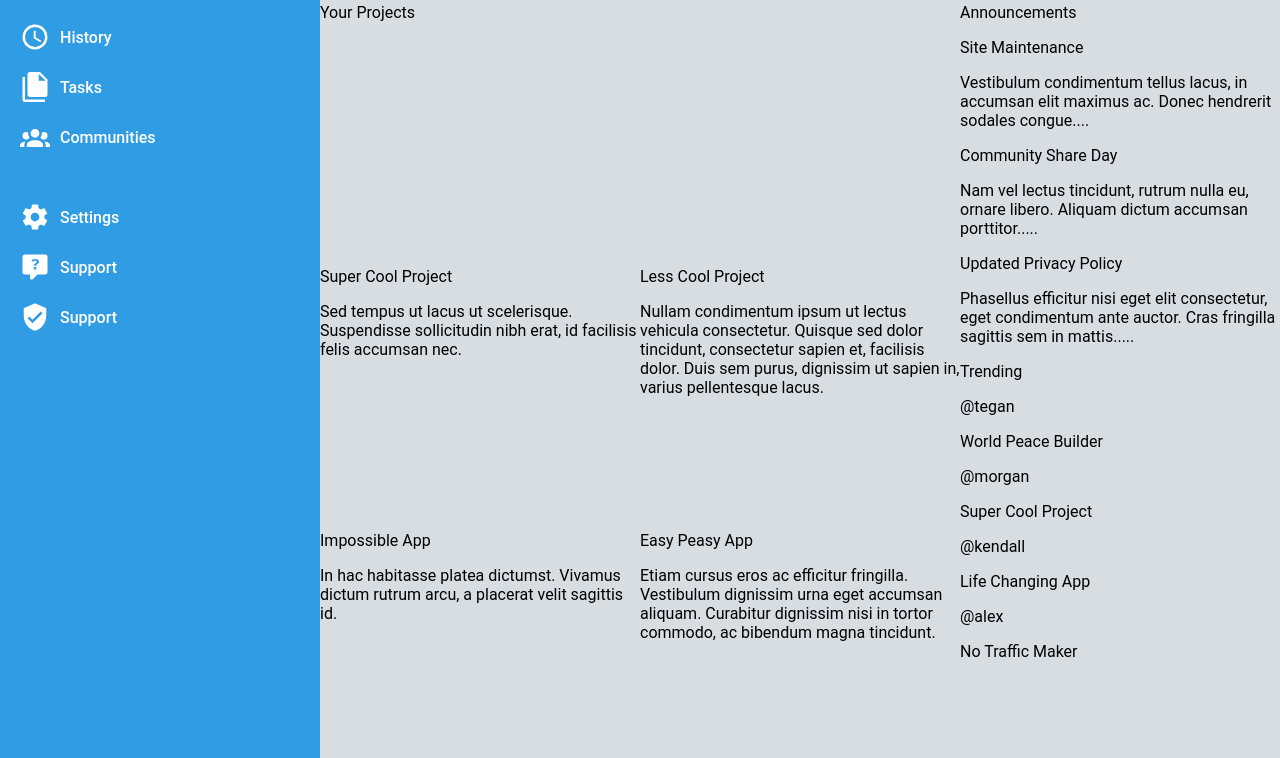
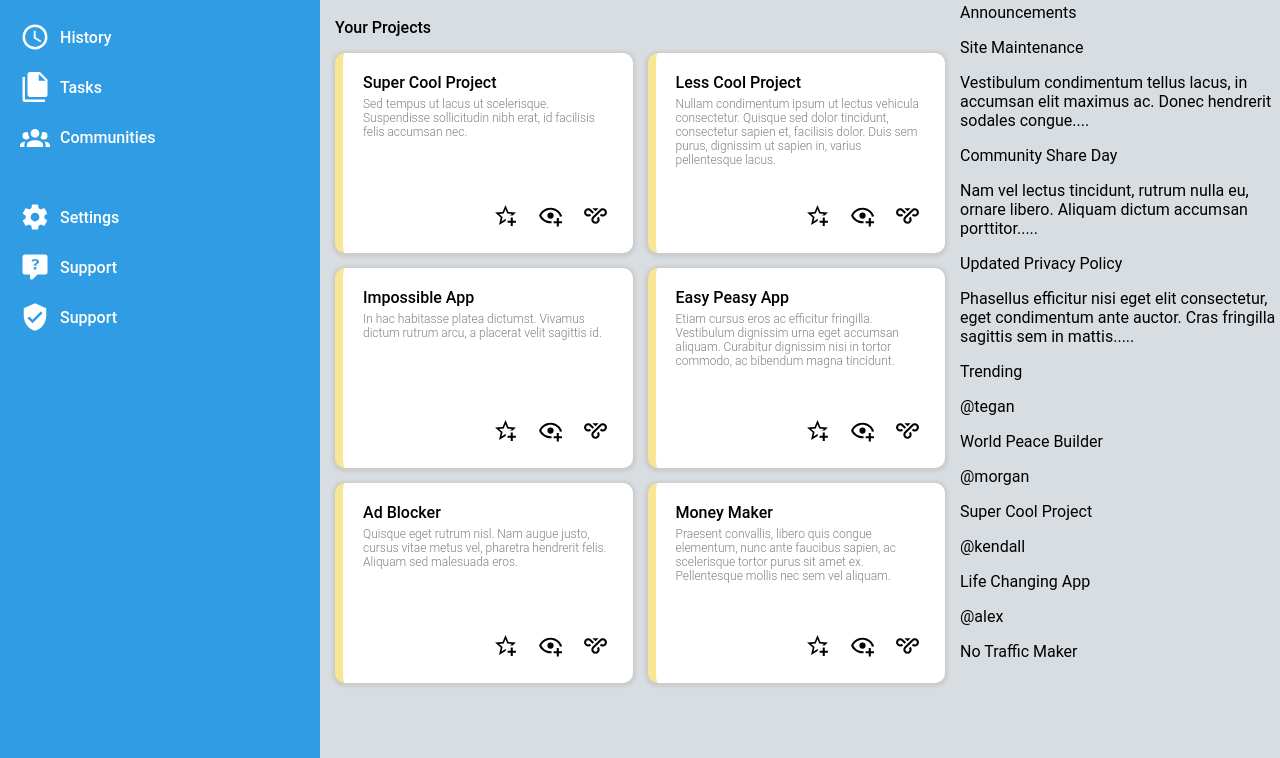
Before and after one commit to GeorginaBeese/Admin-Dashboard, a plain HTML site: page index.html in a window 1280 px wide. Shown: the part 224-982 px from the top of the page. Drawn offline with Linux system fonts and the light colour scheme; a web font is replaced by a local one.

Commit message:
Projects Section grid/flexbox styling

```diff
--- a/index.html
+++ b/index.html
@@ -85,40 +85,83 @@
         </div>
 
         <div class="main-content">
+
             <div class="projects">
 
                 <div class="heading">
                     <p class="title">Your Projects</p>
                 </div>
 
+                <div class="project-cards">
                     <div class="card">
+                        <div class="text">
                             <p class="title">Super Cool Project</p>
-                    <p>Sed tempus ut lacus ut scelerisque. Suspendisse sollicitudin nibh erat, id facilisis felis accumsan nec.</p>
+                            <p class="description">Sed tempus ut lacus ut scelerisque. Suspendisse sollicitudin nibh erat, id facilisis felis accumsan nec.</p>
+                        </div>
+                        <div class="icons">
+                            <img src = "icons/star.svg" alt="Star Icon"/>
+                            <img src = "icons/eye.svg" alt="Eye Icon"/>
+                            <img src = "icons/swirl.svg" alt="Swirl Icon"/>
+                        </div>
                     </div>
 
                     <div class="card">
+                        <div class="text">
                             <p class="title">Less Cool Project</p>
-                    <p>Nullam condimentum ipsum ut lectus vehicula consectetur. Quisque sed dolor tincidunt, consectetur sapien et, facilisis dolor. Duis sem purus, dignissim ut sapien in, varius pellentesque lacus.</p>
+                            <p class="description">Nullam condimentum ipsum ut lectus vehicula consectetur. Quisque sed dolor tincidunt, consectetur sapien et, facilisis dolor. Duis sem purus, dignissim ut sapien in, varius pellentesque lacus.</p>
+                        </div>
+                        <div class="icons">
+                            <img src = "icons/star.svg" alt="Star Icon"/>
+                            <img src = "icons/eye.svg" alt="Eye Icon"/>
+                            <img src = "icons/swirl.svg" alt="Swirl Icon"/>
+                        </div>                    </div>
+
+                    <div class="card">
+                        <div class="text">
+                            <p class="title">Impossible App</p>
+                            <p class="description">In hac habitasse platea dictumst. Vivamus dictum rutrum arcu, a placerat velit sagittis id.</p>
+                        </div>
+                        <div class="icons">
+                            <img src = "icons/star.svg" alt="Star Icon"/>
+                            <img src = "icons/eye.svg" alt="Eye Icon"/>
+                            <img src = "icons/swirl.svg" alt="Swirl Icon"/>
+                        </div>                    </div>
+
+                    <div class="card">
+                        <div class="text">
+                            <p class="title">Easy Peasy App</p>
+                            <p class="description">Etiam cursus eros ac efficitur fringilla. Vestibulum dignissim urna eget accumsan aliquam. Curabitur dignissim nisi in tortor commodo, ac bibendum magna tincidunt.</p>
+                        </div>
+                        <div class="icons">
+                            <img src = "icons/star.svg" alt="Star Icon"/>
+                            <img src = "icons/eye.svg" alt="Eye Icon"/>
+                            <img src = "icons/swirl.svg" alt="Swirl Icon"/>
+                        </div>
                     </div>
 
                     <div class="card">
-                    <p class="title">Impossible App</p>
-                    <p>In hac habitasse platea dictumst. Vivamus dictum rutrum arcu, a placerat velit sagittis id.</p>
+                        <div class="text">
+                            <p class="title">Ad Blocker</p>
+                            <p class="description">Quisque eget rutrum nisl. Nam augue justo, cursus vitae metus vel, pharetra hendrerit felis. Aliquam sed malesuada eros.</p>
+                        </div>
+                        <div class="icons">
+                            <img src = "icons/star.svg" alt="Star Icon"/>
+                            <img src = "icons/eye.svg" alt="Eye Icon"/>
+                            <img src = "icons/swirl.svg" alt="Swirl Icon"/>
+                        </div>
                     </div>
 
                     <div class="card">
-                    <p class="title">Easy Peasy App</p>
-                    <p>Etiam cursus eros ac efficitur fringilla. Vestibulum dignissim urna eget accumsan aliquam. Curabitur dignissim nisi in tortor commodo, ac bibendum magna tincidunt.</p>
+                        <div class="text">
+                            <p class="title">Money Maker</p>
+                            <p class="description">Praesent convallis, libero quis congue elementum, nunc ante faucibus sapien, ac scelerisque tortor purus sit amet ex. Pellentesque mollis nec sem vel aliquam.</p>
                         </div>
-
-                <div class="card">
-                    <p class="title">Ad Blocker</p>
-                    <p>Quisque eget rutrum nisl. Nam augue justo, cursus vitae metus vel, pharetra hendrerit felis. Aliquam sed malesuada eros.</p>
+                        <div class="icons">
+                            <img src = "icons/star.svg" alt="Star Icon"/>
+                            <img src = "icons/eye.svg" alt="Eye Icon"/>
+                            <img src = "icons/swirl.svg" alt="Swirl Icon"/>
                         </div>
-
-                <div class="card">
-                    <p class="title">Money Maker</p>
-                    <p>Praesent convallis, libero quis congue elementum, nunc ante faucibus sapien, ac scelerisque tortor purus sit amet ex. Pellentesque mollis nec sem vel aliquam.</p>
+                    </div>
                 </div>
 
             </div>
--- a/style.css
+++ b/style.css
@@ -152,21 +152,63 @@ ul, li {
 .container .main-content {
     background: rgb(216, 221, 226);
     grid-area: 2 / 2 / 3 / 3;
-
     display: grid;
     grid-template-columns: 2fr 1fr;
 }
 
+.container .main-content .heading {
+
+}
+
+.container .main-content .projects .project-cards {
+    display: grid;
+    gap: 15px;
+    grid-template-columns: repeat(2, 1fr);
+    grid-template-rows: repeat(4, minmax(200px, 1fr));
+
+}
+
 .container .main-content .projects {
-    display: grid;
-    grid-template-columns: repeat(2, 1fr);
-    grid-template-rows: repeat(4, 1fr);
+    margin: 15px;
 }
 
 .container .main-content .projects .heading {
-    grid-area: 1 / 1 / 2 / 3;
+    font-weight: 500;
 }
 
-.container .main-content .announcements-trending {
+.container .main-content .projects .project-cards .card {
+    background-color: white;
+    border-radius: 10px;
+    border-left: 8px solid rgb(249, 230, 148);
+    padding: 15px;
+    display: flex;
+    flex-direction: column;
+    justify-content: space-between;
+    box-shadow: 0px 1px 3px 3px #ccc;
+}
+
+.container .main-content .projects .project-cards .card .title {
+    font-weight: 500;
+}
+
+.container .main-content .projects .project-cards .card p {
+    margin: 5px;
+}
+
+.container .main-content .projects .project-cards .card .icons {
+    display: flex;
+    justify-content: flex-end;
 
 }
+
+.container .main-content .projects .project-cards .card .icons img {
+    width: 25px;
+    height: 25px;
+    padding: 10px;
+}
+
+.container .main-content .projects .project-cards .card .description {
+    color: grey;
+    font-size: 12px;
+    font-weight: 300;
+}
```
Also changed, not shown: icons/eye.svg (added), icons/star.svg (added), icons/swirl.svg (added). Lines whose indentation alone changed are shown as unchanged.
